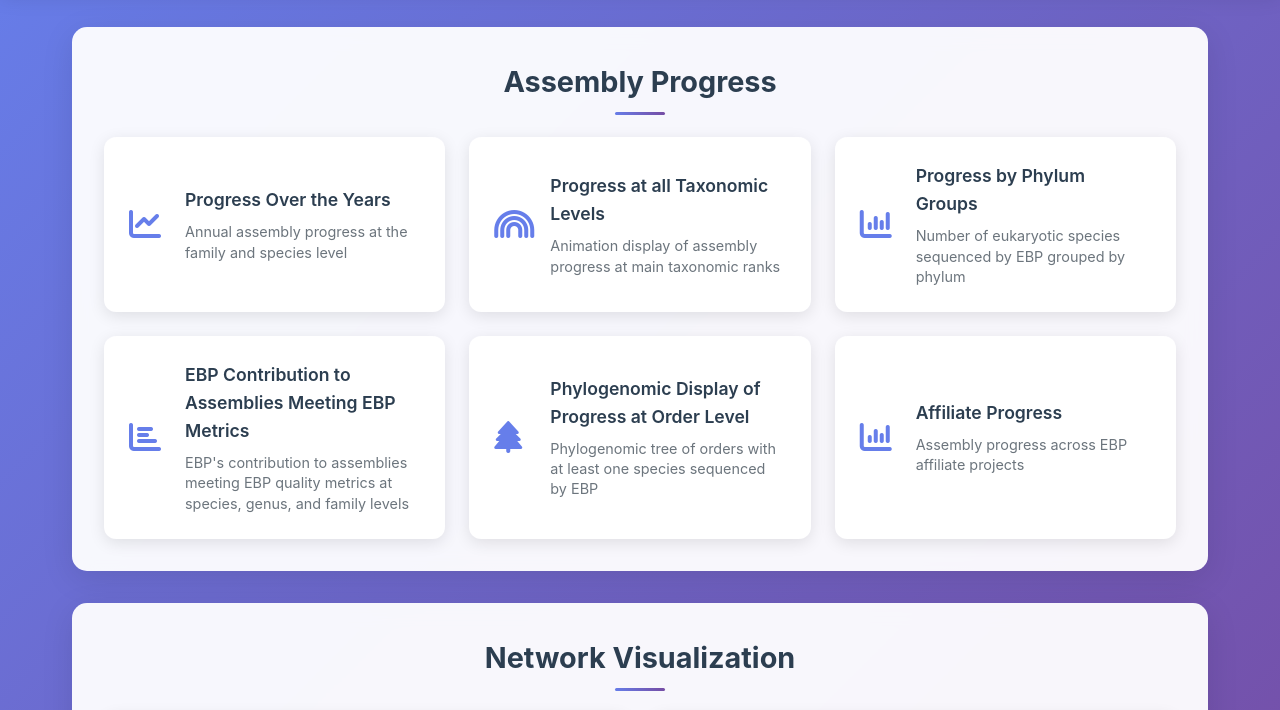
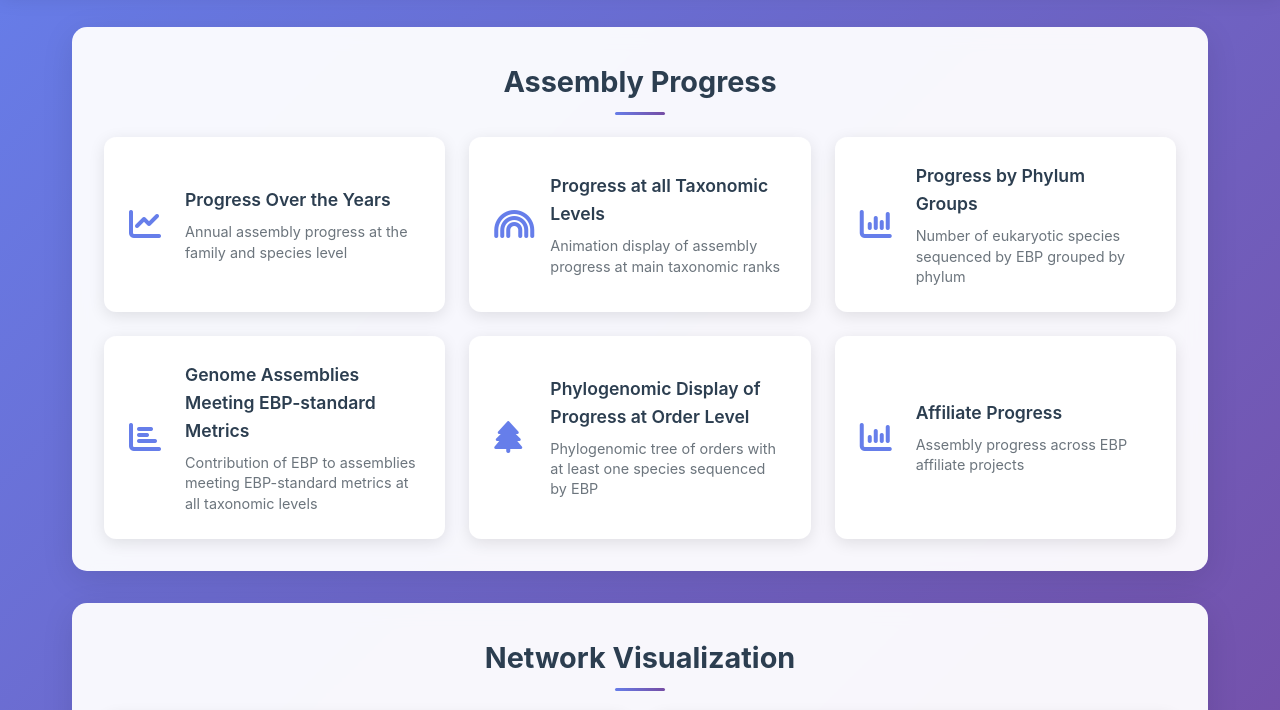
Before and after one commit to fchen13/fchen13.github.io, a plain HTML site: page index.html in a window 1280 px wide. Shown: the part 88-798 px from the top of the page. Drawn offline with Linux system fonts and the light colour scheme.

Commit message:
update on config description

```diff
--- a/config.js
+++ b/config.js
@@ -39,9 +39,9 @@
         icon: "fa-chart-column"
       },
       {
-        name: "EBP Contribution to Assemblies Meeting EBP Metrics",
+        name: "Genome Assemblies Meeting EBP-standard Metrics",
         file: "./source files/progress_EBPmetrics.html",
-        description: "EBP's contribution to assemblies meeting EBP quality metrics at species, genus, and family levels",
+        description: "Contribution of EBP to assemblies meeting EBP-standard metrics at all taxonomic levels",
         icon: "fa-chart-bar"
       },
       {
```
Also changed, not shown: source files/progress_EBPmetrics.html (+1 -1 lines).
